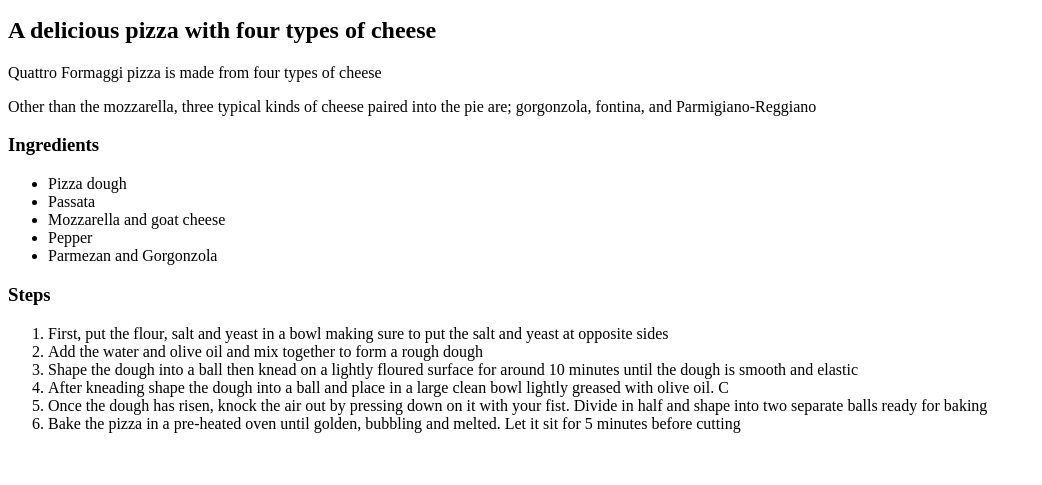
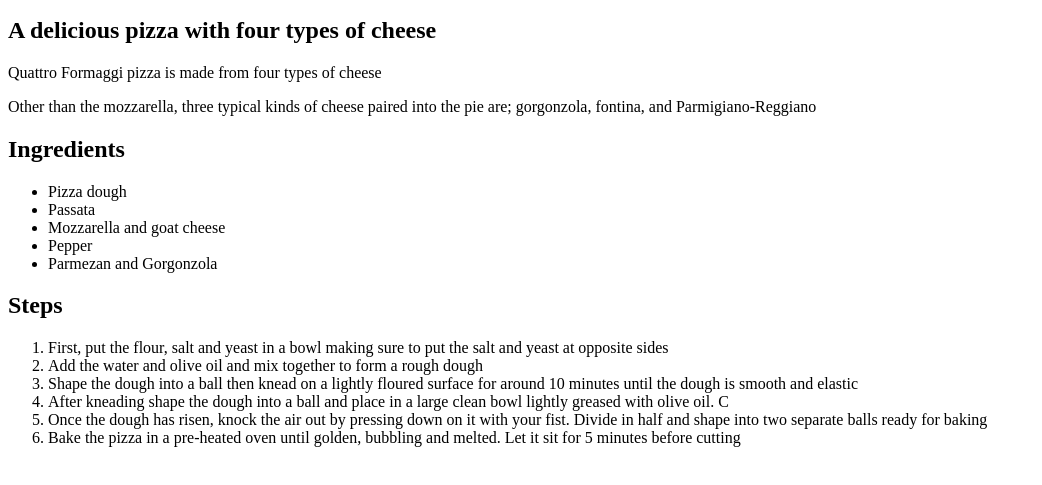
Before and after one commit to CristiM7/odin-recipes, a plain HTML site: page recipes/pizza.html in a window 1280 px wide. Shown: the part 101-586 px from the top of the page, without its empty margins (0-1042 px from the left). Drawn offline with Linux system fonts and the light colour scheme.

Commit message:
Change headings

```diff
--- a/recipes/pizza.html
+++ b/recipes/pizza.html
@@ -10,7 +10,7 @@
     <h2>A delicious pizza with four types of cheese</h2>
       <p>Quattro Formaggi pizza is made from four types of cheese</p>
       <p>Other than the mozzarella, three typical kinds of cheese paired into the pie are; gorgonzola, fontina, and Parmigiano-Reggiano</p>
-    <h3>Ingredients</h3>
+    <h2>Ingredients</h2>
       <ul>
         <li>Pizza dough</li>
         <li>Passata</li>
@@ -18,7 +18,7 @@
         <li>Pepper</li>
         <li>Parmezan and Gorgonzola</li>
       </ul>
-    <h3>Steps</h3>
+    <h2>Steps</h2>
       <ol>
         <li>First, put the flour, salt and yeast in a bowl making sure to put the salt and yeast at opposite sides</li>
         <li>Add the water and olive oil and mix together to form a rough dough</li>
```
Also changed, not shown: recipes/souvlaki.html (+2 -2 lines).
